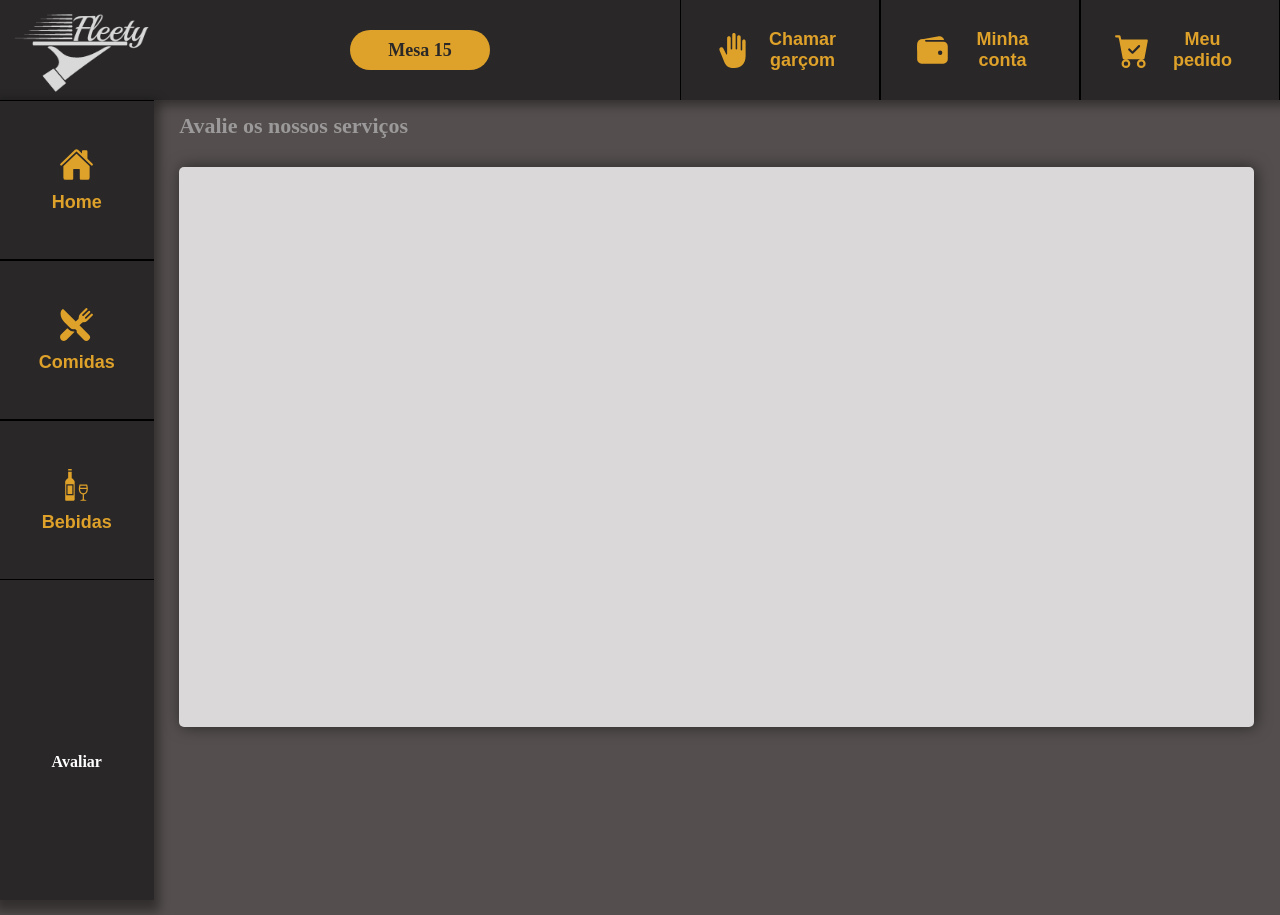
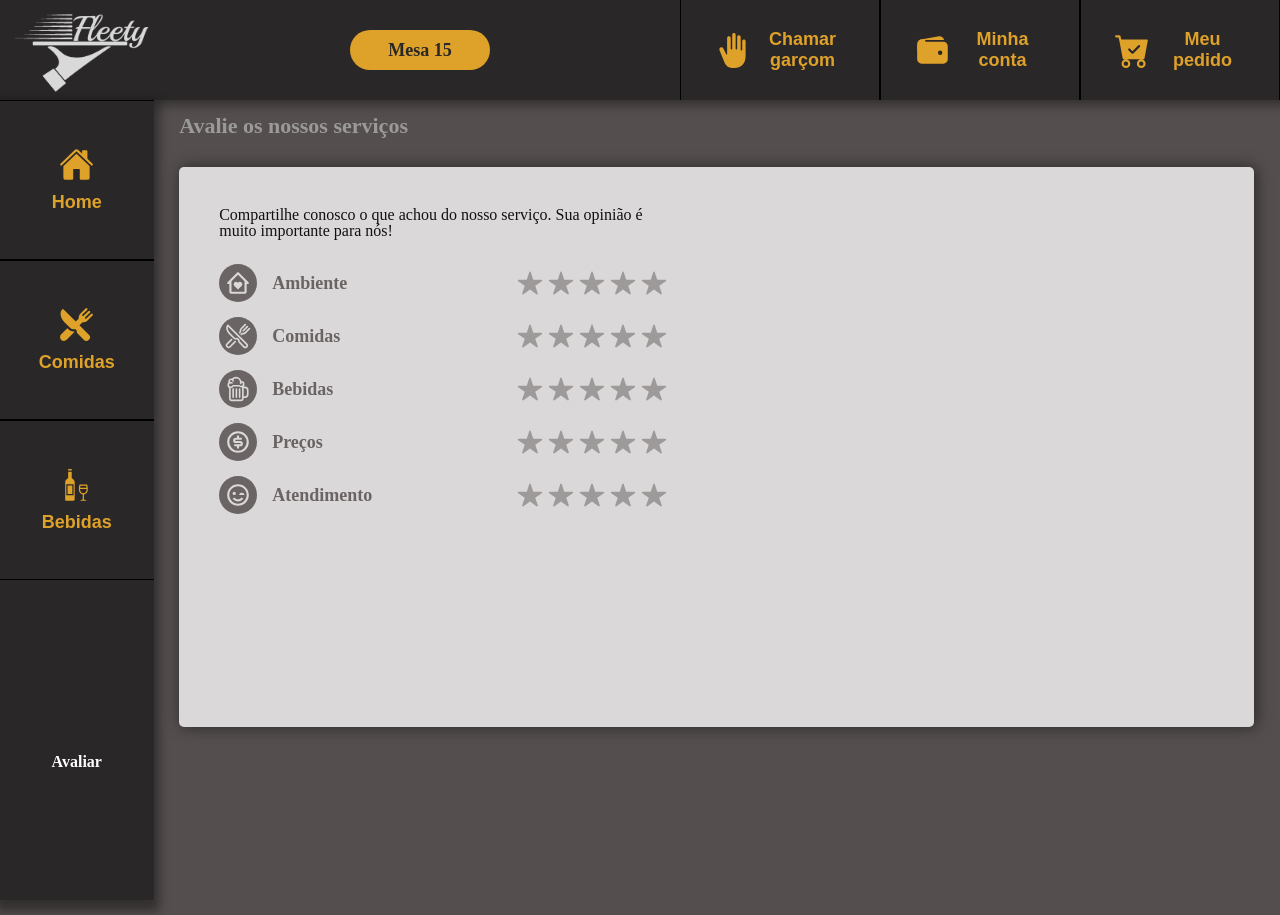
Before and after one commit to FilipeGarroteDev/Fleety-AutoService-Fullstack, a React (Create React App) app: page /rate in a window 1280 px wide. Built offline with nearby package versions, Linux system fonts and the light colour scheme.

Commit message:
feat: added a rating section on the ratings page, allowing the user to choose how many stars the restaurant deserves

```diff
--- a/src/pages/RatingsPage/RateSection.jsx
+++ b/src/pages/RatingsPage/RateSection.jsx
@@ -0,0 +1,127 @@
+import styled from 'styled-components';
+import { BiHomeHeart, BiWinkSmile } from 'react-icons/bi';
+import { IoRestaurantOutline, IoBeerOutline, IoStar } from 'react-icons/io5';
+import { RiMoneyDollarCircleLine } from 'react-icons/ri';
+import { useState } from 'react';
+
+export default function RateSection() {
+  const ratingsOptions = [
+    {
+      id: 1,
+      name: 'Ambiente',
+      image: <BiHomeHeart />,
+    },
+    {
+      id: 2,
+      name: 'Comidas',
+      image: <IoRestaurantOutline />,
+    },
+    {
+      id: 3,
+      name: 'Bebidas',
+      image: <IoBeerOutline />,
+    },
+    {
+      id: 4,
+      name: 'Preços',
+      image: <RiMoneyDollarCircleLine />,
+    },
+    {
+      id: 5,
+      name: 'Atendimento',
+      image: <BiWinkSmile />,
+    },
+  ];
+
+  return (
+    <Container>
+      <h2>Compartilhe conosco o que achou do nosso serviço. Sua opinião é muito importante para nós!</h2>
+      <ul>
+        {ratingsOptions.map(({ id, name, image }) => (
+          <OptionLine key={id} name={name} image={image} />
+        ))}
+      </ul>
+    </Container>
+  );
+}
+
+function OptionLine({ name, image }) {
+  const [rate, setRate] = useState();
+
+  return (
+    <LineStyle>
+      <div>
+        <div>{image}</div>
+        <h3>{name}</h3>
+      </div>
+      <Rate>
+        <IoStar />
+        <IoStar />
+        <IoStar />
+        <IoStar />
+        <IoStar />
+      </Rate>
+    </LineStyle>
+  );
+}
+
+const Container = styled.section`
+  display: flex;
+  flex-direction: column;
+  height: 100%;
+  width: 45%;
+
+  > h2 {
+    font-size: 16px;
+    color: #121111;
+    margin-bottom: 25px;
+  }
+
+  ul {
+    display: flex;
+    flex-direction: column;
+    width: 100%;
+    gap: 15px;
+  }
+`;
+
+const LineStyle = styled.li`
+  width: 100%;
+  display: flex;
+  justify-content: space-between;
+  align-items: center;
+
+  > div {
+    display: flex;
+    align-items: center;
+    gap: 15px;
+
+    > div {
+      display: flex;
+      justify-content: center;
+      align-items: center;
+      width: 38px;
+      height: 38px;
+      background-color: #6b6464;
+      border-radius: 50px;
+
+      > svg {
+        font-size: 26px;
+        color: #dad8d8;
+      }
+    }
+
+    > h3 {
+      font-size: 18px;
+      font-weight: 700;
+      color: #6b6464;
+    }
+  }
+`;
+
+const Rate = styled.li`
+  display: flex;
+  gap: 5px;
+  font-size: 26px;
+  color: #9e9a9a;
+`;
--- a/src/pages/RatingsPage/index.jsx
+++ b/src/pages/RatingsPage/index.jsx
@@ -1,12 +1,13 @@
 import styled from 'styled-components';
+import RateSection from './RateSection';
 
 export default function RatingsPage() {
   return (
     <Wrapper>
       <h1>Avalie os nossos serviços</h1>
-      <RateContainer>
-
-      </RateContainer>
+      <RatingsBox>
+        <RateSection />
+      </RatingsBox>
     </Wrapper>
   );
 }
@@ -22,7 +23,7 @@ const Wrapper = styled.main`
   }
 `;
 
-const RateContainer = styled.section`
+const RatingsBox = styled.section`
   width: 84vw;
   height: 70vh;
   border-radius: 5px;
```
